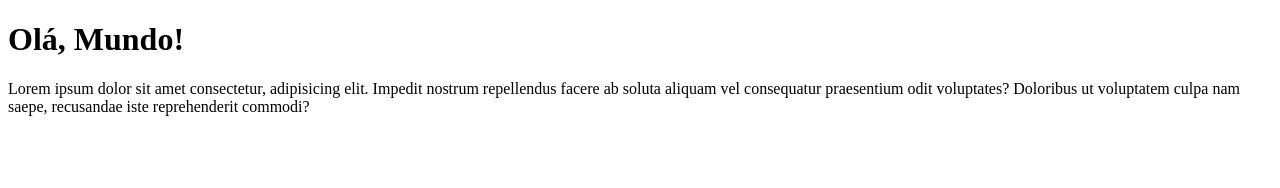
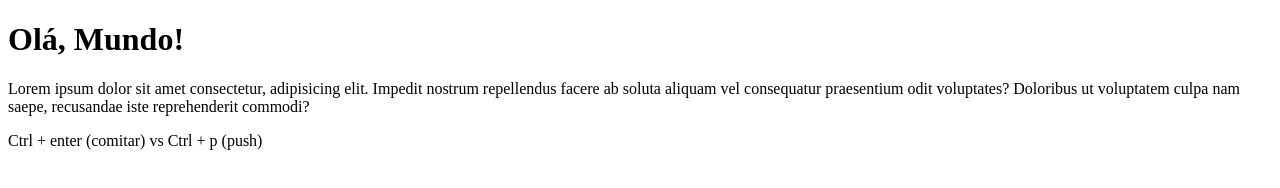
Before and after one commit to LivGfs/Ola-Mundo, a plain HTML site: page site-exemplo/index.html in a window 1280 px wide. Drawn offline with Linux system fonts and the light colour scheme.

Commit message:
cometários
atalhos

```diff
--- a/site-exemplo/index.html
+++ b/site-exemplo/index.html
@@ -8,5 +8,6 @@
 <body>
     <h1>Olá, Mundo!</h1>
     <p>Lorem ipsum dolor sit amet consectetur, adipisicing elit. Impedit nostrum repellendus facere ab soluta aliquam vel consequatur praesentium odit voluptates? Doloribus ut voluptatem culpa nam saepe, recusandae iste reprehenderit commodi?</p>
+    <p>Ctrl + enter (comitar) vs Ctrl + p (push)</p>
 </body>
 </html>
```
